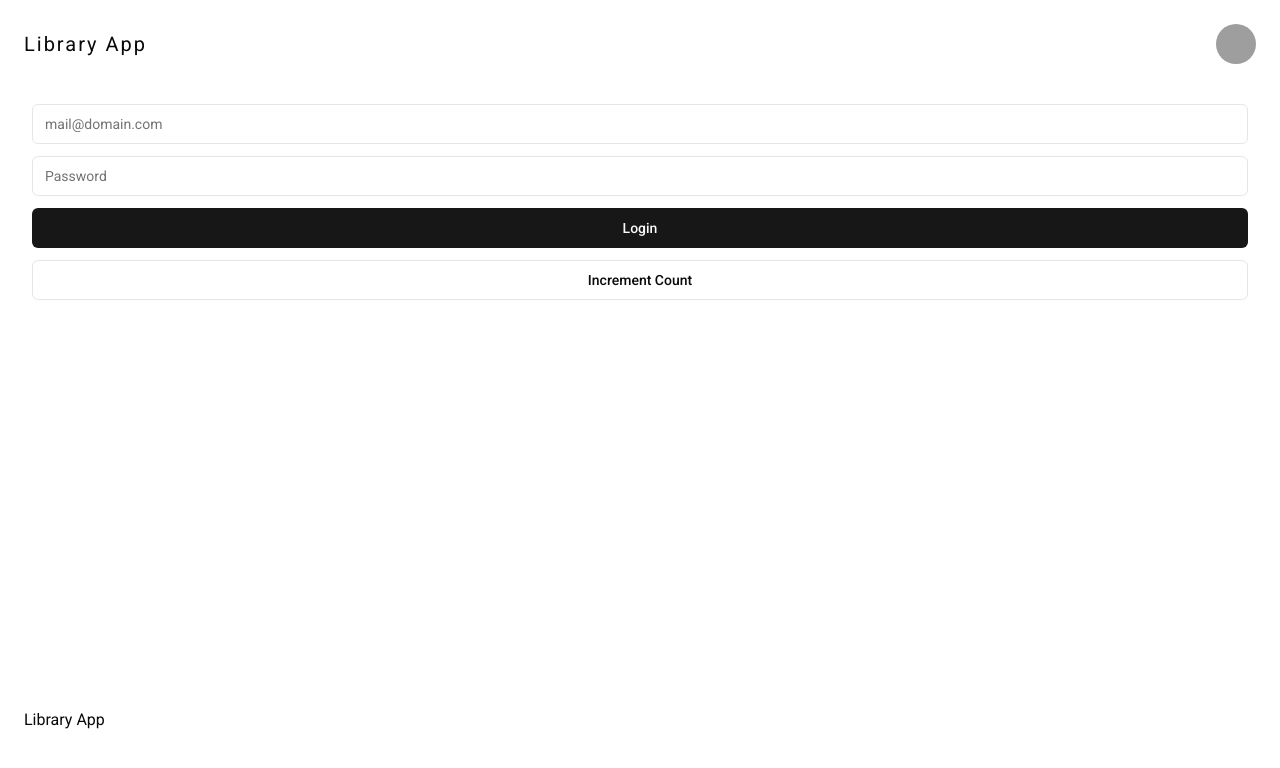
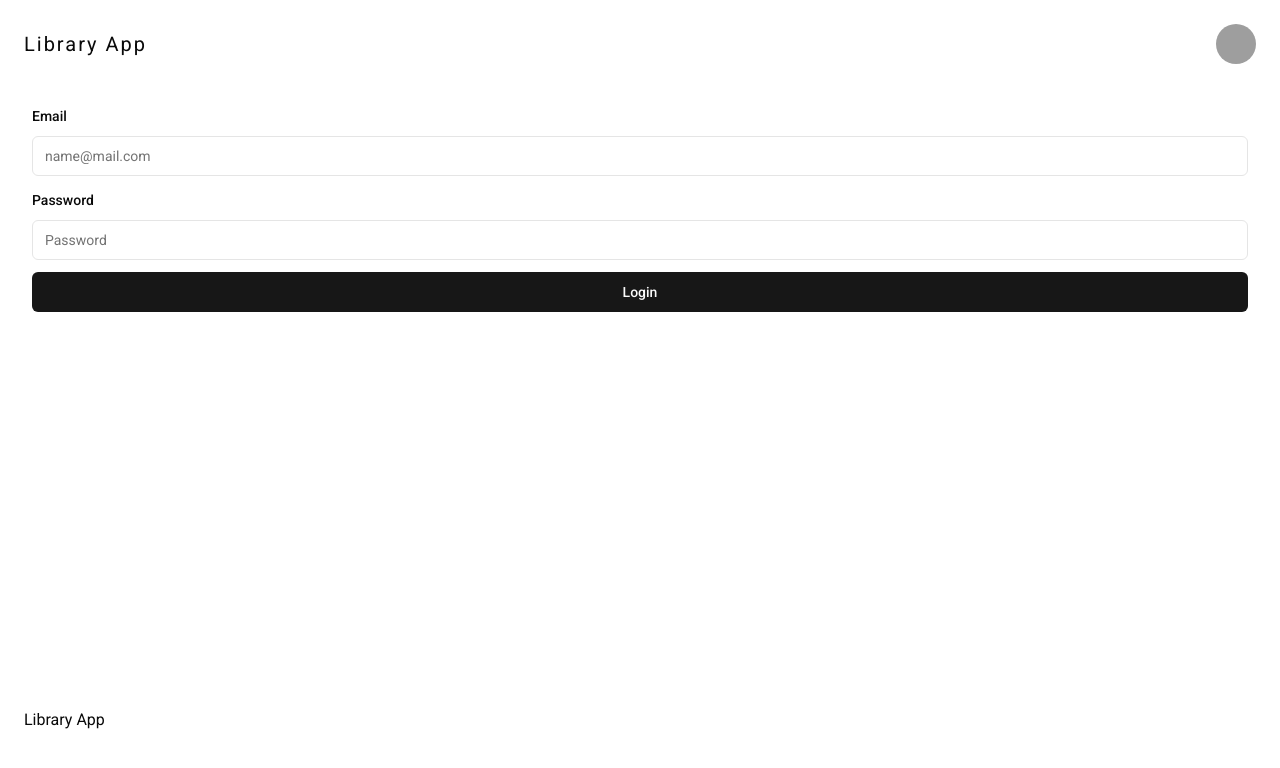
Before and after one commit to devanada/ALTA-FE-BATCH16, a React (Vite) app in the folder 14-React-App/: page /login in a window 1280 px wide. Shown: the top 768 px of the page. Built offline with nearby package versions, Linux system fonts and the light colour scheme; grey boxes are pictures that could not be loaded.

Commit message:
feat: implement form validation using rhf + zod

```diff
--- /dev/null
+++ b/14-React-App/src/components/custom-formfield.tsx
@@ -0,0 +1,51 @@
+import {
+  Control,
+  ControllerRenderProps,
+  FieldValues,
+  FieldPath,
+  Path,
+} from "react-hook-form";
+import { ReactNode } from "react";
+
+import {
+  FormControl,
+  FormDescription,
+  FormField,
+  FormItem,
+  FormLabel,
+  FormMessage,
+} from "@/components/ui/form";
+
+interface Props<T extends FieldValues> {
+  name: FieldPath<T>;
+  label: string;
+  placeholder?: string;
+  options?: any[];
+  description?: string;
+  control: Control<T>;
+}
+
+interface ChildrenProps<T extends FieldValues> extends Props<T> {
+  children: (field: ControllerRenderProps<T, Path<T>>) => ReactNode;
+}
+
+export function CustomFormField<T extends FieldValues>(
+  props: Readonly<ChildrenProps<T>>
+) {
+  const { name, label, description, control, children } = props;
+
+  return (
+    <FormField
+      control={control}
+      name={name}
+      render={({ field }) => (
+        <FormItem>
+          <FormLabel>{label}</FormLabel>
+          <FormControl>{children(field)}</FormControl>
+          {description && <FormDescription>{description}</FormDescription>}
+          <FormMessage />
+        </FormItem>
+      )}
+    />
+  );
+}
--- a/14-React-App/src/pages/auth/login.tsx
+++ b/14-React-App/src/pages/auth/login.tsx
@@ -1,24 +1,28 @@
+import { zodResolver } from "@hookform/resolvers/zod";
 import { useNavigate } from "react-router-dom";
-import { FormEvent, useEffect, useState } from "react";
+import { useForm } from "react-hook-form";
+import { Loader2 } from "lucide-react";
 
+import { CustomFormField } from "@/components/custom-formfield";
 import { Button } from "@/components/ui/button";
 import { Input } from "@/components/ui/input";
+import { Form } from "@/components/ui/form";
 import Layout from "@/components/layout";
 import { useToast } from "@/components/ui/use-toast";
 
-import { loginAccount } from "@/utils/apis/auth/api";
+import { loginAccount, loginSchema, LoginSchema } from "@/utils/apis/auth";
 
 const Login = () => {
   const navigate = useNavigate();
   const { toast } = useToast();
 
-  const [email, setEmail] = useState("");
-  const [password, setPassword] = useState("");
-  const [count, setCount] = useState(0);
-
-  useEffect(() => {
-    document.title = `Count: ${count}`;
-  }, [count]);
+  const form = useForm<LoginSchema>({
+    resolver: zodResolver(loginSchema),
+    defaultValues: {
+      email: "",
+      password: "",
+    },
+  });
 
   /*
    * useEffect(() => {}, [])
@@ -38,15 +42,9 @@ const Login = () => {
    * side effect akan dijalankan setiap waktu (mirip dengan penulisan useEffect tanpa scope), namun dia akan berhenti/unsubscribe ketika kita meninggalkan/berpindah halaman, dengan harap agar performa dari web/aplikasi tetap terjaga karena tidak ada proses berjalan dibalik layar. Contoh implementasi di real scenario adalah OTP (ada perhitungan mundur yang dijalankan setiap detik), ataupun status online. useEffect ini sendiri mirip dengan componentDidMount + componentDidUpdate + componentWillUnmount
    */
 
-  async function handleLogin(event: FormEvent<HTMLFormElement>) {
-    event.preventDefault();
+  async function onSubmitLogin(data: LoginSchema) {
     try {
-      const body = {
-        email,
-        password,
-      };
-
-      const result = await loginAccount(body);
+      const result = await loginAccount(data);
       localStorage.setItem("token", result.payload.token);
       toast({
         description: result.message,
@@ -63,28 +61,52 @@ const Login = () => {
 
   return (
     <Layout>
-      <form className="flex flex-col gap-3" onSubmit={(e) => handleLogin(e)}>
+      <Form {...form}>
+        <form
+          className="flex flex-col gap-3"
+          onSubmit={form.handleSubmit(onSubmitLogin)}
+        >
+          <CustomFormField control={form.control} name="email" label="Email">
+            {(field) => (
               <Input
-          placeholder="mail@domain.com"
+                {...field}
+                placeholder="name@mail.com"
                 type="email"
-          value={email}
-          onChange={(e) => setEmail(e.target.value)}
+                disabled={form.formState.isSubmitting}
+                aria-disabled={form.formState.isSubmitting}
               />
+            )}
+          </CustomFormField>
+          <CustomFormField
+            control={form.control}
+            name="password"
+            label="Password"
+          >
+            {(field) => (
               <Input
+                {...field}
                 placeholder="Password"
                 type="password"
-          value={password}
-          onChange={(e) => setPassword(e.target.value)}
+                disabled={form.formState.isSubmitting}
+                aria-disabled={form.formState.isSubmitting}
               />
-        <Button type="submit">Login</Button>
+            )}
+          </CustomFormField>
           <Button
-          type="button"
-          variant="outline"
-          onClick={() => setCount(count + 1)}
+            type="submit"
+            disabled={form.formState.isSubmitting}
+            aria-disabled={form.formState.isSubmitting}
           >
-          Increment Count
+            {form.formState.isSubmitting ? (
+              <>
+                <Loader2 className="mr-2 h-4 w-4 animate-spin" /> Please wait
+              </>
+            ) : (
+              "Login"
+            )}
           </Button>
         </form>
+      </Form>
     </Layout>
   );
 };
--- a/14-React-App/src/pages/auth/register.tsx
+++ b/14-React-App/src/pages/auth/register.tsx
@@ -1,40 +1,44 @@
+import { zodResolver } from "@hookform/resolvers/zod";
 import { useNavigate } from "react-router-dom";
-import { FormEvent, useState } from "react";
+import { useForm } from "react-hook-form";
+import { Loader2 } from "lucide-react";
 
-import { useToast } from "@/components/ui/use-toast";
+import { CustomFormField } from "@/components/custom-formfield";
 import { Button } from "@/components/ui/button";
 import { Input } from "@/components/ui/input";
+import { Form } from "@/components/ui/form";
 import Layout from "@/components/layout";
+import { useToast } from "@/components/ui/use-toast";
 
-import { registerAccount } from "@/utils/apis/auth";
+import {
+  registerAccount,
+  registerSchema,
+  RegisterSchema,
+} from "@/utils/apis/auth";
 
 const Register = () => {
   const navigate = useNavigate();
   const { toast } = useToast();
 
-  const [fullName, setFullName] = useState("");
-  const [email, setEmail] = useState("");
-  const [password, setPassword] = useState("");
-  const [address, setAddress] = useState("");
-  const [phoneNumber, setPhoneNumber] = useState("");
+  const form = useForm<RegisterSchema>({
+    resolver: zodResolver(registerSchema),
+    defaultValues: {
+      full_name: "",
+      email: "",
+      password: "",
+      repassword: "",
+      address: "",
+      phone_number: "",
+    },
+  });
 
-  async function onSubmitRegister(event: FormEvent<HTMLFormElement>) {
-    event.preventDefault();
+  async function onSubmitRegister(data: RegisterSchema) {
     try {
-      const body = {
-        full_name: fullName,
-        email,
-        password,
-        role: "user",
-        address,
-        phone_number: phoneNumber,
-      };
-
-      const result = await registerAccount(body);
+      const result = await registerAccount(data);
       toast({
         description: result.message,
       });
-      navigate("/login");
+      // navigate("/login");
     } catch (error: any) {
       toast({
         title: "Oops! Something went wrong.",
@@ -46,39 +50,110 @@ const Register = () => {
 
   return (
     <Layout>
+      <Form {...form}>
         <form
           className="flex flex-col gap-3"
-        onSubmit={(e) => onSubmitRegister(e)}
+          onSubmit={form.handleSubmit(onSubmitRegister)}
         >
+          <CustomFormField
+            control={form.control}
+            name="full_name"
+            label="Full Name"
+          >
+            {(field) => (
               <Input
-          placeholder="Full Name"
-          value={fullName}
-          onChange={(e) => setFullName(e.target.value)}
+                {...field}
+                placeholder="John Doe"
+                disabled={form.formState.isSubmitting}
+                aria-disabled={form.formState.isSubmitting}
               />
+            )}
+          </CustomFormField>
+          <CustomFormField control={form.control} name="email" label="Email">
+            {(field) => (
               <Input
-          placeholder="Email"
-          value={email}
+                {...field}
+                placeholder="name@mail.com"
                 type="email"
-          onChange={(e) => setEmail(e.target.value)}
+                disabled={form.formState.isSubmitting}
+                aria-disabled={form.formState.isSubmitting}
               />
+            )}
+          </CustomFormField>
+          <CustomFormField
+            control={form.control}
+            name="password"
+            label="Password"
+          >
+            {(field) => (
               <Input
+                {...field}
                 placeholder="Password"
-          value={password}
                 type="password"
-          onChange={(e) => setPassword(e.target.value)}
+                disabled={form.formState.isSubmitting}
+                aria-disabled={form.formState.isSubmitting}
               />
+            )}
+          </CustomFormField>
+          <CustomFormField
+            control={form.control}
+            name="repassword"
+            label="Retype Password"
+          >
+            {(field) => (
               <Input
+                {...field}
+                placeholder="Retype Password"
+                type="password"
+                disabled={form.formState.isSubmitting}
+                aria-disabled={form.formState.isSubmitting}
+              />
+            )}
+          </CustomFormField>
+          <CustomFormField
+            control={form.control}
+            name="address"
+            label="Address"
+          >
+            {(field) => (
+              <Input
+                {...field}
                 placeholder="Address"
-          value={address}
-          onChange={(e) => setAddress(e.target.value)}
+                disabled={form.formState.isSubmitting}
+                aria-disabled={form.formState.isSubmitting}
               />
+            )}
+          </CustomFormField>
+          <CustomFormField
+            control={form.control}
+            name="phone_number"
+            label="Phone Number"
+          >
+            {(field) => (
               <Input
+                {...field}
                 placeholder="Phone Number"
-          value={phoneNumber}
-          onChange={(e) => setPhoneNumber(e.target.value)}
+                type="tel"
+                disabled={form.formState.isSubmitting}
+                aria-disabled={form.formState.isSubmitting}
               />
-        <Button type="submit">Register</Button>
+            )}
+          </CustomFormField>
+          <Button
+            type="submit"
+            disabled={form.formState.isSubmitting}
+            aria-disabled={form.formState.isSubmitting}
+          >
+            {form.formState.isSubmitting ? (
+              <>
+                <Loader2 className="mr-2 h-4 w-4 animate-spin" /> Please wait
+              </>
+            ) : (
+              "Register"
+            )}
+          </Button>
         </form>
+      </Form>
     </Layout>
   );
 };
--- a/14-React-App/src/utils/apis/auth/index.ts
+++ b/14-React-App/src/utils/apis/auth/index.ts
@@ -1,5 +1,10 @@
-import { registerAccount } from "./api";
-import { BodyRegister, BodyLogin } from "./types";
+import { loginAccount, registerAccount } from "./api";
+import {
+  loginSchema,
+  registerSchema,
+  LoginSchema,
+  RegisterSchema,
+} from "./types";
 
-export { registerAccount };
-export type { BodyRegister, BodyLogin };
+export { loginAccount, registerAccount, loginSchema, registerSchema };
+export type { LoginSchema, RegisterSchema };
```
Also changed, not shown: 14-React-App/src/utils/apis/auth/api.ts (+15 -15 lines), 14-React-App/src/utils/apis/auth/types.ts (+31 -11 lines). Lines whose indentation alone changed are shown as unchanged.
